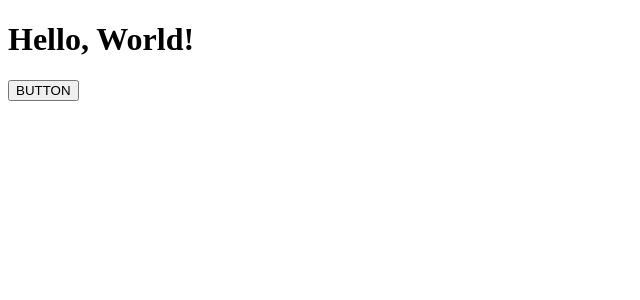
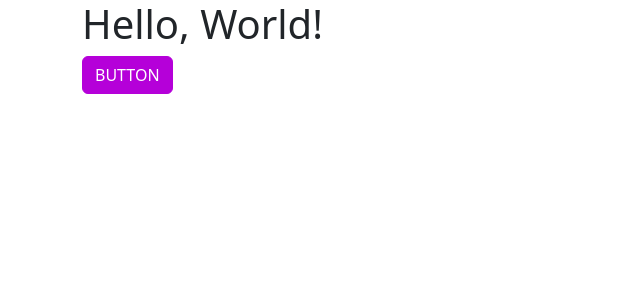
Before and after one commit to celdond/Vital-Mail, a Next.js app in the folder frontend/: page / in a window 1280 px wide. Shown: the top 300 px of the page, without its empty margins (0-640 px from the left). Built offline with nearby package versions, Linux system fonts and the light colour scheme.

Commit message:
set-up sass styling

```diff
--- a/frontend/package.json
+++ b/frontend/package.json
@@ -4,7 +4,8 @@
     "next": "^13.4.12",
     "react": "^18.2.0",
     "react-bootstrap": "^2.8.0",
-    "react-dom": "^18.2.0"
+    "react-dom": "^18.2.0",
+    "sass": "^1.64.1"
   },
   "scripts": {
     "dev": "next dev",
--- a/frontend/pages/_app.tsx
+++ b/frontend/pages/_app.tsx
@@ -1,3 +1,4 @@
+import "../styles/globals.scss";
 import type { AppProps } from 'next/app'
 
 export default function App({ Component, pageProps }: AppProps) {
--- a/frontend/styles/globals.css
+++ /dev/null
@@ -1 +0,0 @@
-@import "~bootstrap/dist/css/bootstrap.min.css";
--- /dev/null
+++ b/frontend/styles/globals.scss
@@ -0,0 +1,3 @@
+$primary: #b500d9;
+$danger: #ff4136;
+@import "~bootstrap/scss/bootstrap";
```
Also changed, not shown: 1 other file (tests, documents, lock files or other folders).
